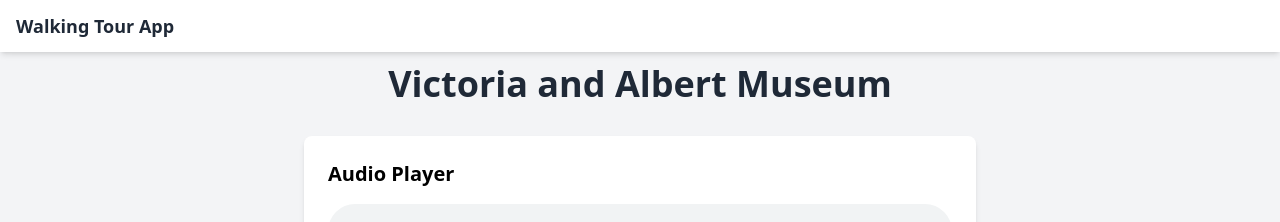
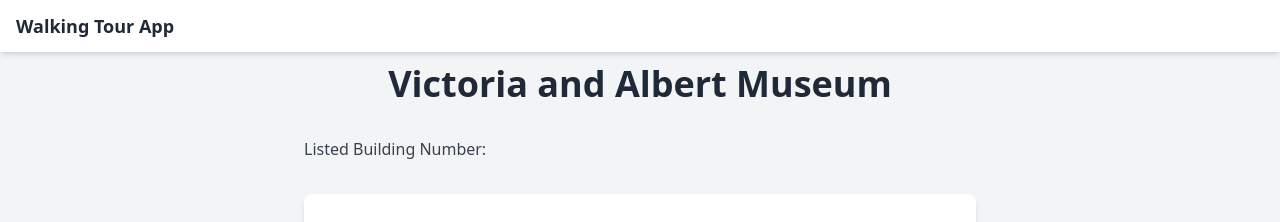
Before and after one commit to cthogg/geojson-to-kml, a React (Vite) app in the folder packages/frontend/: page / in a window 1280 px wide. Shown: the top 222 px of the page. Built offline with nearby package versions, Linux system fonts and the light colour scheme.

Commit message:
feat: get listed builidng from url

```diff
--- a/packages/frontend/src/App.tsx
+++ b/packages/frontend/src/App.tsx
@@ -1,4 +1,10 @@
 import "./App.css";
+
+function getListedBuildingNumberFromUrl() {
+  const url = window.location.href;
+  const match = url.match(/listed-building\/(\d+)/);
+  return match ? match[1] : null;
+}
 
 function App() {
   const imageUrl =
@@ -7,6 +13,7 @@
     "https://github.com/user-attachments/assets/950b6541-dbfc-42b1-94c7-6f77b0bf4d11";
   const description = "Here is a description of the page";
   const title = "Victoria and Albert Museum";
+  const listedBuildingNumber = getListedBuildingNumberFromUrl();
   return (
     <>
       {/* Sticky Header */}
@@ -24,6 +31,9 @@
           <h1 className="text-4xl font-bold text-center text-gray-800">
             {title}
           </h1>
+          <p className="text-gray-700 leading-relaxed mt-2">
+            Listed Building Number: {listedBuildingNumber}
+          </p>
 
           {/* Audio Player */}
           <div className="bg-white p-6 rounded-lg shadow-md">
```
